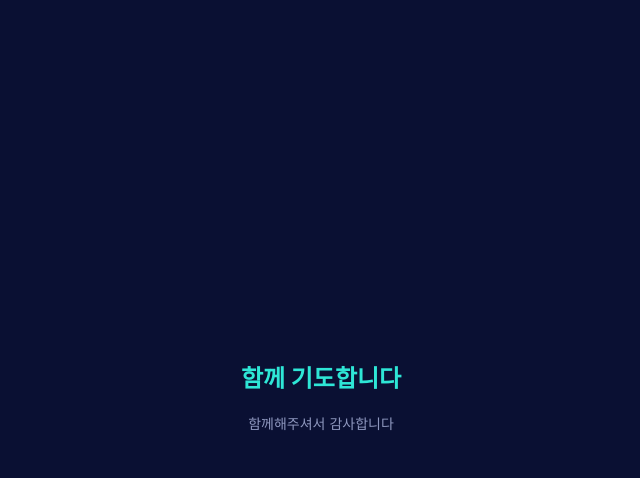
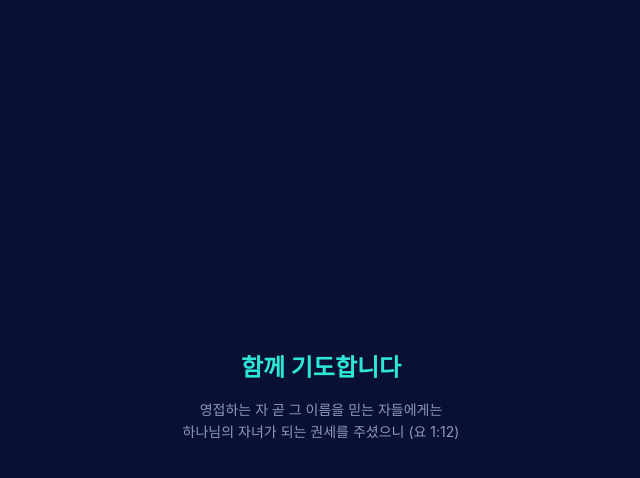
Before and after one commit to St-NotiSnap/prayer-form, a plain HTML site: page index.html in a window 1280 px wide. Both pictures are taken after typing "Sample" into the empty fields and a click on the button "제출하기". Shown: the whole page, without its empty margins (319-959 px from the left). Drawn offline with Linux system fonts and the light colour scheme.

Commit message:
완료 화면에 요한복음 1:12 말씀 추가, 문구 줄간격 조정
Co-Authored-By: Claude Opus 5.5 <noreply@anthropic.com>

```diff
--- a/index.html
+++ b/index.html
@@ -9,7 +9,7 @@
     background:#0a1033; color:#fff; font-family:-apple-system,'Apple SD Gothic Neo',sans-serif; }
   .card { width:90%; max-width:420px; text-align:center; }
   h1 { font-size:26px; color:#FFD93D; margin-bottom:8px; line-height:1.4; }
-  p.sub { font-size:14px; color:#8E97BE; margin-bottom:28px; }
+  p.sub { font-size:14px; color:#8E97BE; margin-bottom:28px; line-height:1.6; }
   input { width:100%; box-sizing:border-box; padding:16px; font-size:18px; text-align:center;
     border-radius:12px; border:none; outline:none; margin-bottom:8px; background:#141b47; color:#fff; }
   .count { font-size:12px; color:#5A6490; margin-bottom:20px; }
@@ -17,7 +17,7 @@
     background:#FF8C42; color:#0a1033; cursor:pointer; }
   button:disabled { opacity:0.5; }
   .done { display:none; }
-  .done h2 { color:#2EE6D6; font-size:24px; }
+  .done h2 { color:#2EE6D6; font-size:24px; margin-bottom:16px; }
 </style>
 </head>
 <body>
@@ -33,7 +33,7 @@
   </div>
   <div class="card done" id="doneCard">
     <h2>함께 기도합니다</h2>
-    <p class="sub">함께해주셔서 감사합니다</p>
+    <p class="sub">영접하는 자 곧 그 이름을 믿는 자들에게는<br>하나님의 자녀가 되는 권세를 주셨으니 (요 1:12)</p>
   </div>
   <iframe name="hidden_frame" style="display:none"></iframe>
   <script>
```
